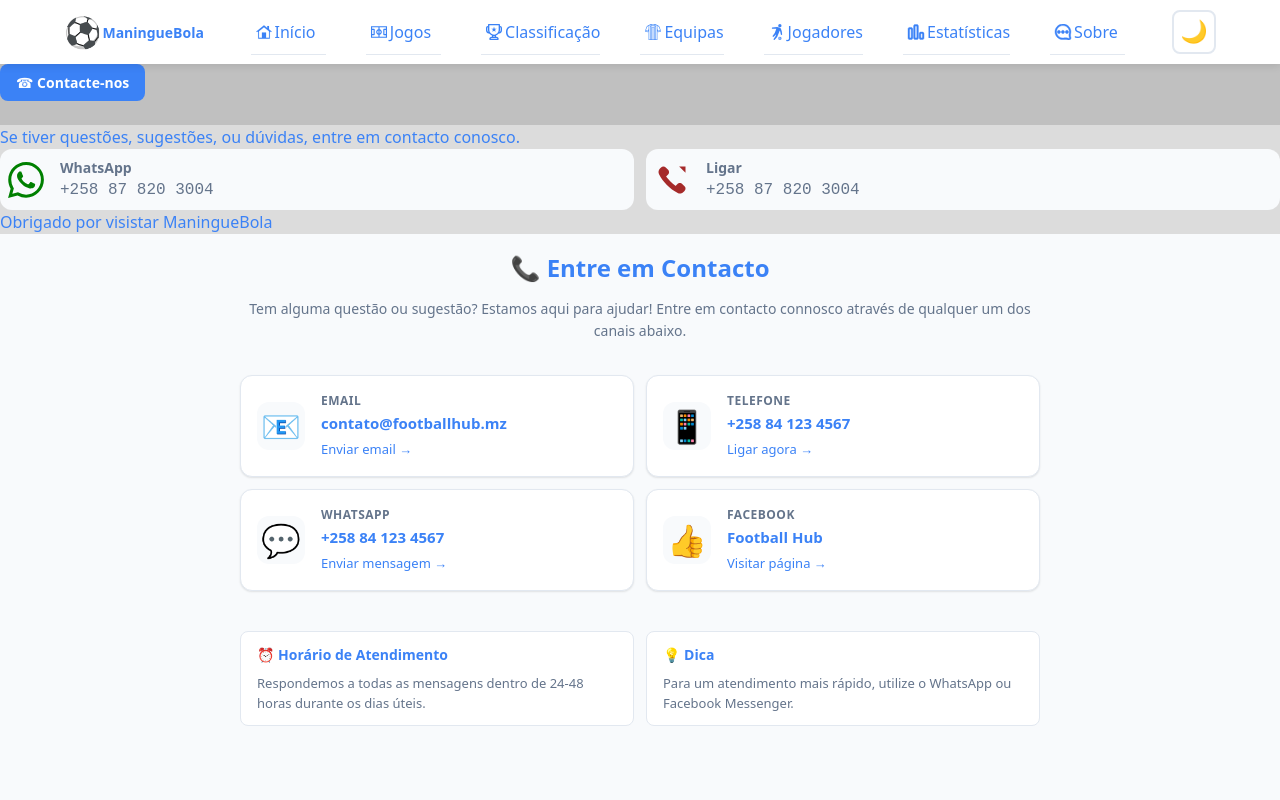
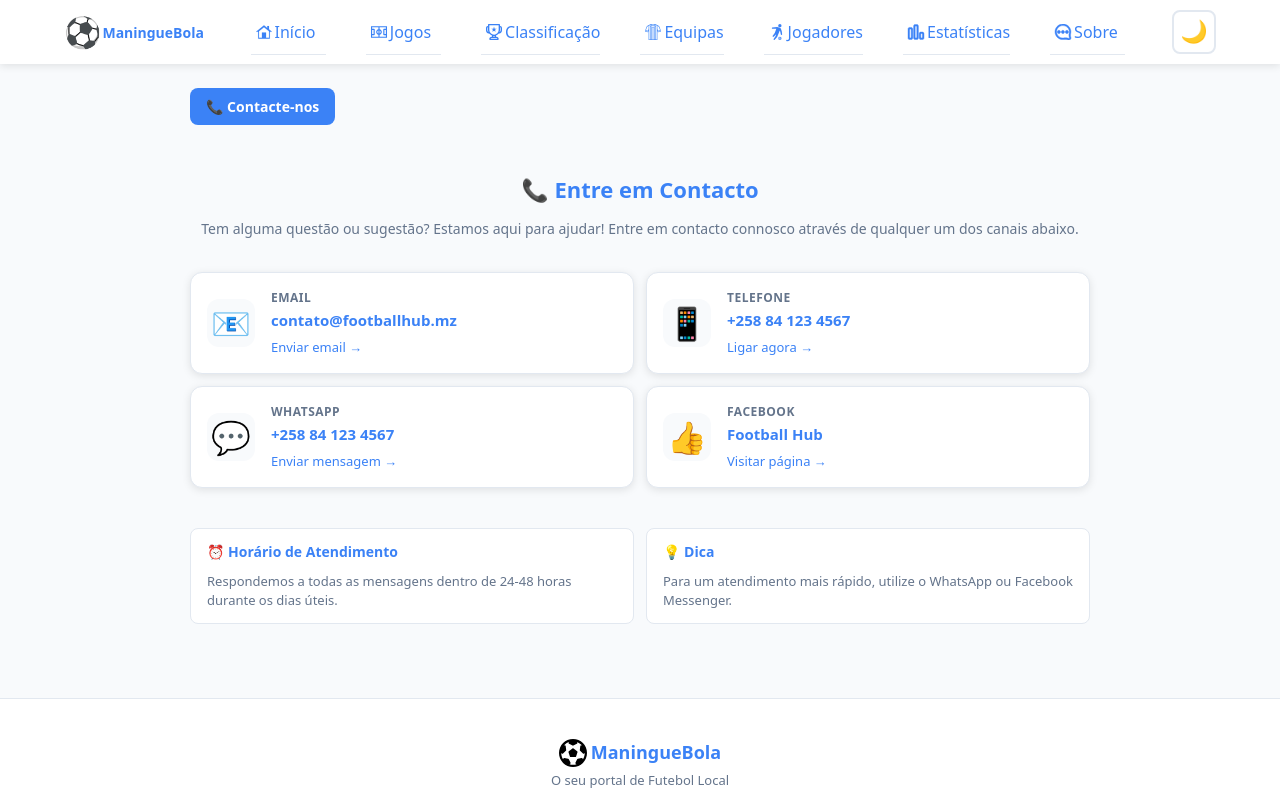
Before and after one commit to Raimundroid/maninguebola, a React (Vite) app: page /contacto in a window 1280 px wide. Shown: the top 800 px of the page. Built offline with nearby package versions, Linux system fonts and the light colour scheme.

Commit message:
updated the last of last weekends final match results

```diff
--- a/src/pages/ContactPage/ContactPage.css
+++ b/src/pages/ContactPage/ContactPage.css
@@ -1,11 +1,3 @@
-.contact-page {
-  background-color: silver;
-  min-height: 60vh;
-}
-.contact-page-content {
-  background-color: gainsboro;
-}
-
 /* ============================================
    CONTACTO PAGE STYLES
    ============================================
@@ -24,22 +16,26 @@
 
    ============================================ */
 
-/* ============================================
-   BASE CONTAINER
-   ============================================ */
-
 /**
  * MAIN PAGE CONTAINER
  *
  * Sets up the page background and spacing
  * Ensures page fills screen height
  */
-.contacto-page {
-  padding: 16px; /* Space around content */
-  padding-bottom: 80px; /* Extra space for footer */
-  background-color: var(--bg); /* Page background from theme */
-  min-height: 100vh; /* Full screen height minimum */
+.contact-page {
+  width: 100%;
+  max-width: var(--page-max-width);
+  margin: 0 auto;
+  padding: 24px 16px;
+  min-height: 60vh;
+  background: var(--bg);
+
+  /* background-color: pink; */
 }
+
+/* ============================================
+   BASE CONTAINER
+   ============================================ */
 
 /**
  * CONTENT CONTAINER
@@ -47,8 +43,28 @@
  * Centers content and limits width for readability
  * Stacks sections vertically with spacing
  */
+.contact-content {
+  margin: 0 auto;
+  display: flex;
+  flex-direction: column;
+  gap: 24px;
+
+  @media (min-width: 768px) {
+    max-width: 800px;
+  }
+  @media (min-width: 992px) {
+    max-width: 900px;
+  }
+
+  /* background-color: yellow; */
+}
+
+/* .contact-content p {
+  color: white;
+} */
+
 .contacto-content {
-  max-width: 600px; /* Max width for mobile-first */
+  /* Max width for mobile-first */
   margin: 0 auto; /* Center horizontally */
   display: flex; /* Flexbox layout */
   flex-direction: column; /* Stack children vertically */
@@ -65,7 +81,7 @@
  * Contains page title and introductory text
  * Centered text for clean appearance
  */
-.contacto-header {
+.contact-header {
   text-align: center; /* Center all text */
   margin-bottom: 8px; /* Space below header */
 }
@@ -75,8 +91,8 @@
  *
  * Main heading with emoji icon
  */
-.contacto-title {
-  font-size: 24px; /* Large text for heading */
+.contact-title {
+  font-size: 22px; /* Large text for heading */
   font-weight: 700; /* Bold */
   color: var(--text); /* Theme text color */
   margin: 0 0 12px 0; /* Space below only */
@@ -87,11 +103,10 @@
  *
  * Introductory paragraph explaining the page
  */
-.contacto-subtitle {
+.contact-subtitle {
   font-size: 14px; /* Standard text size */
   color: var(--text-light); /* Lighter color for secondary text */
   line-height: 1.6; /* Space between lines for readability */
-  margin: 0; /* No margin */
 }
 
 /* ============================================
@@ -126,9 +141,11 @@
   align-items: center; /* Vertically center content */
   gap: 16px; /* Space between icon and content */
   text-decoration: none; /* Remove link underline */
-  transition: all 0.2s ease; /* Smooth hover animation */
+  transition: all 200ms ease; /* Smooth hover animation */
   cursor: pointer; /* Show hand cursor */
-  box-shadow: 0 1px 2px var(--shadow); /* Subtle shadow */
+  box-shadow: 0 2px 8px var(--shadow); /* Subtle shadow */
+
+  /* background-color: green; */
 }
 
 /**
--- a/src/pages/ContactPage/ContactPage.jsx
+++ b/src/pages/ContactPage/ContactPage.jsx
@@ -29,6 +29,7 @@ import "./ContactPage.css";
  * UPDATE THESE VALUES with your actual contact information
  * This makes it easy to change contact details in one place
  */
+
 const contactInfo = {
   email: "contato@footballhub.mz",
   phone: "+258 84 123 4567",
@@ -40,88 +41,18 @@ const contactInfo = {
 const ContactPage = () => {
   return (
     <div className="contact-page">
-      <PageIndicator icon="☎" title="Contacte-nos" />
-      <div className="contact-page-content">
-        Se tiver questões, sugestões, ou dúvidas, entre em contacto conosco.
-        <div className="contact-methods">
-          {/* Method 1: WhatsApp (Most popular in MZ) */}
-          <a href="https://wa.me/258878203004" className="contact-item">
-            <span className="icon">
-              <svg
-                id="whatsapp"
-                width={36}
-                height={36}
-                viewBox="0 0 24 24"
-                fill="currentColor"
-              >
-                <g>
-                  <path d="M17.472 14.382c-.297-.149-1.758-.867-2.03-.967-.273-.099-.471-.148-.67.15-.197.297-.767.966-.94 1.164-.173.199-.347.223-.644.075-.297-.15-1.255-.463-2.39-1.475-.883-.788-1.48-1.761-1.653-2.059-.173-.297-.018-.458.13-.606.134-.133.298-.347.446-.52.149-.174.198-.298.298-.497.099-.198.05-.371-.025-.52-.075-.149-.669-1.612-.916-2.207-.242-.579-.487-.5-.669-.51-.173-.008-.371-.01-.57-.01-.198 0-.52.074-.792.372-.272.297-1.04 1.016-1.04 2.479 0 1.462 1.065 2.875 1.213 3.074.149.198 2.096 3.2 5.077 4.487.709.306 1.262.489 1.694.625.712.227 1.36.195 1.871.118.571-.085 1.758-.719 2.006-1.413.248-.694.248-1.289.173-1.413-.074-.124-.272-.198-.57-.347m-5.421 7.403h-.004a9.87 9.87 0 0 1-5.031-1.378l-.361-.214-3.741.982.998-3.648-.235-.374a9.86 9.86 0 0 1-1.51-5.26c.001-5.45 4.436-9.884 9.888-9.884 2.64 0 5.122 1.03 6.988 2.898a9.825 9.825 0 0 1 2.893 6.994c-.003 5.45-4.437 9.884-9.885 9.884m8.413-18.297A11.815 11.815 0 0 0 12.05 0C5.495 0 .16 5.335.157 11.892c0 2.096.547 4.142 1.588 5.945L.057 24l6.305-1.654a11.882 11.882 0 0 0 5.683 1.448h.005c6.554 0 11.89-5.335 11.893-11.893a11.821 11.821 0 0 0-3.48-8.413Z"></path>
-                </g>
-              </svg>
-            </span>
-            <div>
-              <strong>WhatsApp</strong>
-              <span>+258 87 820 3004</span>
-            </div>
-          </a>
+      <div className="contact-content">
+        <PageIndicator icon="📞" title="Contacte-nos" />
 
-          {/* Method 2: Email (Professional) */}
-          {/* <a href="mailto:raimundroid@gmail.com" className="contact-item">
-              <span className="icon">
-                <svg
-                  xmlns="http://www.w3.org/2000/svg"
-                  id="email"
-                  fill="currentColor"
-                  viewBox="0 0 381.051 381.051"
-                  width={36}
-                  height={36}
-                >
-                  <path d="M366.928,56.035H14.124C6.324,56.035,0,62.358,0,70.158v240.733c0,7.799,6.324,14.124,14.124,14.124h352.804 c7.799,0,14.123-6.325,14.123-14.124V70.158C381.051,62.358,374.727,56.035,366.928,56.035z M28.247,96.901l95.947,65.465 L28.247,273.039V96.901L28.247,96.901z M190.529,173.428L59.88,84.281h261.29L190.529,173.428z M147.69,178.395l34.875,23.799 c2.407,1.634,5.187,2.454,7.965,2.454c2.781,0,5.559-0.82,7.958-2.454l34.881-23.799L336,296.767H45.068L147.69,178.395z M256.863,162.366l95.941-65.465v176.123L256.863,162.366z"></path>
-                </svg>
-              </span>
-              <div>
-                <strong>Email</strong>
-                <span>raimundroid@gmail.com</span>
-              </div>
-            </a> */}
-
-          {/* Method 3: Phone (For non-techies) */}
-          <a href="tel:+258878203004" className="contact-item">
-            <span className="icon">
-              <svg
-                id="phone"
-                xmlns="http://www.w3.org/2000/svg"
-                width={36}
-                height={36}
-                viewBox="0 0 24 24"
-                fill="currentColor"
-              >
-                <g>
-                  <path d="M14.3308 15.9402L15.6608 14.6101C15.8655 14.403 16.1092 14.2384 16.3778 14.1262C16.6465 14.014 16.9347 13.9563 17.2258 13.9563C17.517 13.9563 17.8052 14.014 18.0739 14.1262C18.3425 14.2384 18.5862 14.403 18.7908 14.6101L20.3508 16.1702C20.5579 16.3748 20.7224 16.6183 20.8346 16.887C20.9468 17.1556 21.0046 17.444 21.0046 17.7351C21.0046 18.0263 20.9468 18.3146 20.8346 18.5833C20.7224 18.8519 20.5579 19.0954 20.3508 19.3L19.6408 20.02C19.1516 20.514 18.5189 20.841 17.8329 20.9541C17.1469 21.0672 16.4427 20.9609 15.8208 20.6501C10.4691 17.8952 6.11008 13.5396 3.35083 8.19019C3.03976 7.56761 2.93414 6.86242 3.04914 6.17603C3.16414 5.48963 3.49384 4.85731 3.99085 4.37012L4.70081 3.65015C5.11674 3.23673 5.67937 3.00464 6.26581 3.00464C6.85225 3.00464 7.41488 3.23673 7.83081 3.65015L9.40082 5.22021C9.81424 5.63615 10.0463 6.19871 10.0463 6.78516C10.0463 7.3716 9.81424 7.93416 9.40082 8.3501L8.0708 9.68018C8.95021 10.8697 9.91617 11.9926 10.9608 13.04C11.9994 14.0804 13.116 15.04 14.3008 15.9102L14.3308 15.9402Z"></path>
-                  <path d="M15.3398 8.66L20.9998 3"></path>
-                  <path d="M16.7598 3H20.9998V7.24"></path>
-                </g>
-              </svg>
-            </span>
-            <div>
-              <strong>Ligar</strong>
-              <span>+258 87 820 3004</span>
-            </div>
-          </a>
-        </div>
-        Obrigado por visistar ManingueBola
-      </div>
-
-      <div className="contacto-page">
-        <div className="contacto-content">
         {/* ==========================================
             PAGE HEADER
             ==========================================
             Title and introduction text
         */}
-          <div className="contacto-header">
-            <h1 className="contacto-title">📞 Entre em Contacto</h1>
-            <p className="contacto-subtitle">
+        <div className="contact-header">
+          <h1 className="contact-title">📞 Entre em Contacto</h1>
+
+          <p className="contact-subtitle">
             Tem alguma questão ou sugestão? Estamos aqui para ajudar! Entre em
             contacto connosco através de qualquer um dos canais abaixo.
           </p>
@@ -220,8 +151,8 @@ const ContactPage = () => {
           <div className="info-box">
             <h3 className="info-box__title">⏰ Horário de Atendimento</h3>
             <p className="info-box__text">
-                Respondemos a todas as mensagens dentro de 24-48 horas durante
-                os dias úteis.
+              Respondemos a todas as mensagens dentro de 24-48 horas durante os
+              dias úteis.
             </p>
           </div>
 
@@ -235,8 +166,85 @@ const ContactPage = () => {
         </div>
       </div>
     </div>
-    </div>
   );
 };
 
 export default ContactPage;
+{
+  /* <div className="contact-page-content">
+        <p>
+          Se tiver questões, sugestões, ou dúvidas, entre em contacto conosco.
+        </p>
+        <div className="contact-methods">
+          {/* Method 1: WhatsApp (Most popular in MZ) *
+          <a href="https://wa.me/258878203004" className="contact-item">
+            <span className="icon">
+              <svg
+                id="whatsapp"
+                width={36}
+                height={36}
+                viewBox="0 0 24 24"
+                fill="currentColor"
+              >
+                <g>
+                  <path d="M17.472 14.382c-.297-.149-1.758-.867-2.03-.967-.273-.099-.471-.148-.67.15-.197.297-.767.966-.94 1.164-.173.199-.347.223-.644.075-.297-.15-1.255-.463-2.39-1.475-.883-.788-1.48-1.761-1.653-2.059-.173-.297-.018-.458.13-.606.134-.133.298-.347.446-.52.149-.174.198-.298.298-.497.099-.198.05-.371-.025-.52-.075-.149-.669-1.612-.916-2.207-.242-.579-.487-.5-.669-.51-.173-.008-.371-.01-.57-.01-.198 0-.52.074-.792.372-.272.297-1.04 1.016-1.04 2.479 0 1.462 1.065 2.875 1.213 3.074.149.198 2.096 3.2 5.077 4.487.709.306 1.262.489 1.694.625.712.227 1.36.195 1.871.118.571-.085 1.758-.719 2.006-1.413.248-.694.248-1.289.173-1.413-.074-.124-.272-.198-.57-.347m-5.421 7.403h-.004a9.87 9.87 0 0 1-5.031-1.378l-.361-.214-3.741.982.998-3.648-.235-.374a9.86 9.86 0 0 1-1.51-5.26c.001-5.45 4.436-9.884 9.888-9.884 2.64 0 5.122 1.03 6.988 2.898a9.825 9.825 0 0 1 2.893 6.994c-.003 5.45-4.437 9.884-9.885 9.884m8.413-18.297A11.815 11.815 0 0 0 12.05 0C5.495 0 .16 5.335.157 11.892c0 2.096.547 4.142 1.588 5.945L.057 24l6.305-1.654a11.882 11.882 0 0 0 5.683 1.448h.005c6.554 0 11.89-5.335 11.893-11.893a11.821 11.821 0 0 0-3.48-8.413Z"></path>
+                </g>
+              </svg>
+            </span>
+            <div>
+              <strong>WhatsApp</strong>
+              <span>+258 87 820 3004</span>
+            </div>
+          </a>
+
+          {/* Method 2: Email (Professional) */
+}
+{
+  /* <a href="mailto:raimundroid@gmail.com" className="contact-item">
+              <span className="icon">
+                <svg
+                  xmlns="http://www.w3.org/2000/svg"
+                  id="email"
+                  fill="currentColor"
+                  viewBox="0 0 381.051 381.051"
+                  width={36}
+                  height={36}
+                >
+                  <path d="M366.928,56.035H14.124C6.324,56.035,0,62.358,0,70.158v240.733c0,7.799,6.324,14.124,14.124,14.124h352.804 c7.799,0,14.123-6.325,14.123-14.124V70.158C381.051,62.358,374.727,56.035,366.928,56.035z M28.247,96.901l95.947,65.465 L28.247,273.039V96.901L28.247,96.901z M190.529,173.428L59.88,84.281h261.29L190.529,173.428z M147.69,178.395l34.875,23.799 c2.407,1.634,5.187,2.454,7.965,2.454c2.781,0,5.559-0.82,7.958-2.454l34.881-23.799L336,296.767H45.068L147.69,178.395z M256.863,162.366l95.941-65.465v176.123L256.863,162.366z"></path>
+                </svg>
+              </span>
+              <div>
+                <strong>Email</strong>
+                <span>raimundroid@gmail.com</span>
+              </div>
+            </a> */
+}
+
+{
+  /* Method 3: Phone (For non-techies) *
+          <a href="tel:+258878203004" className="contact-item">
+            <span className="icon">
+              <svg
+                id="phone"
+                xmlns="http://www.w3.org/2000/svg"
+                width={36}
+                height={36}
+                viewBox="0 0 24 24"
+                fill="currentColor"
+              >
+                <g>
+                  <path d="M14.3308 15.9402L15.6608 14.6101C15.8655 14.403 16.1092 14.2384 16.3778 14.1262C16.6465 14.014 16.9347 13.9563 17.2258 13.9563C17.517 13.9563 17.8052 14.014 18.0739 14.1262C18.3425 14.2384 18.5862 14.403 18.7908 14.6101L20.3508 16.1702C20.5579 16.3748 20.7224 16.6183 20.8346 16.887C20.9468 17.1556 21.0046 17.444 21.0046 17.7351C21.0046 18.0263 20.9468 18.3146 20.8346 18.5833C20.7224 18.8519 20.5579 19.0954 20.3508 19.3L19.6408 20.02C19.1516 20.514 18.5189 20.841 17.8329 20.9541C17.1469 21.0672 16.4427 20.9609 15.8208 20.6501C10.4691 17.8952 6.11008 13.5396 3.35083 8.19019C3.03976 7.56761 2.93414 6.86242 3.04914 6.17603C3.16414 5.48963 3.49384 4.85731 3.99085 4.37012L4.70081 3.65015C5.11674 3.23673 5.67937 3.00464 6.26581 3.00464C6.85225 3.00464 7.41488 3.23673 7.83081 3.65015L9.40082 5.22021C9.81424 5.63615 10.0463 6.19871 10.0463 6.78516C10.0463 7.3716 9.81424 7.93416 9.40082 8.3501L8.0708 9.68018C8.95021 10.8697 9.91617 11.9926 10.9608 13.04C11.9994 14.0804 13.116 15.04 14.3008 15.9102L14.3308 15.9402Z"></path>
+                  <path d="M15.3398 8.66L20.9998 3"></path>
+                  <path d="M16.7598 3H20.9998V7.24"></path>
+                </g>
+              </svg>
+            </span>
+            <div>
+              <strong>Ligar</strong>
+              <span>+258 87 820 3004</span>
+            </div>
+          </a>
+        </div>
+        Obrigado por visistar ManingueBola
+      </div> */
+}
```
Also changed, not shown: src/data/matchesData.js (+39 -5 lines), src/pages/AboutPage/AboutPage.css (+24 -5 lines), src/pages/AboutPage/AboutPage.jsx (+14 -0 lines), src/pages/Homepage/Homepage.jsx (+14 -1 lines). Lines whose indentation alone changed are shown as unchanged.
